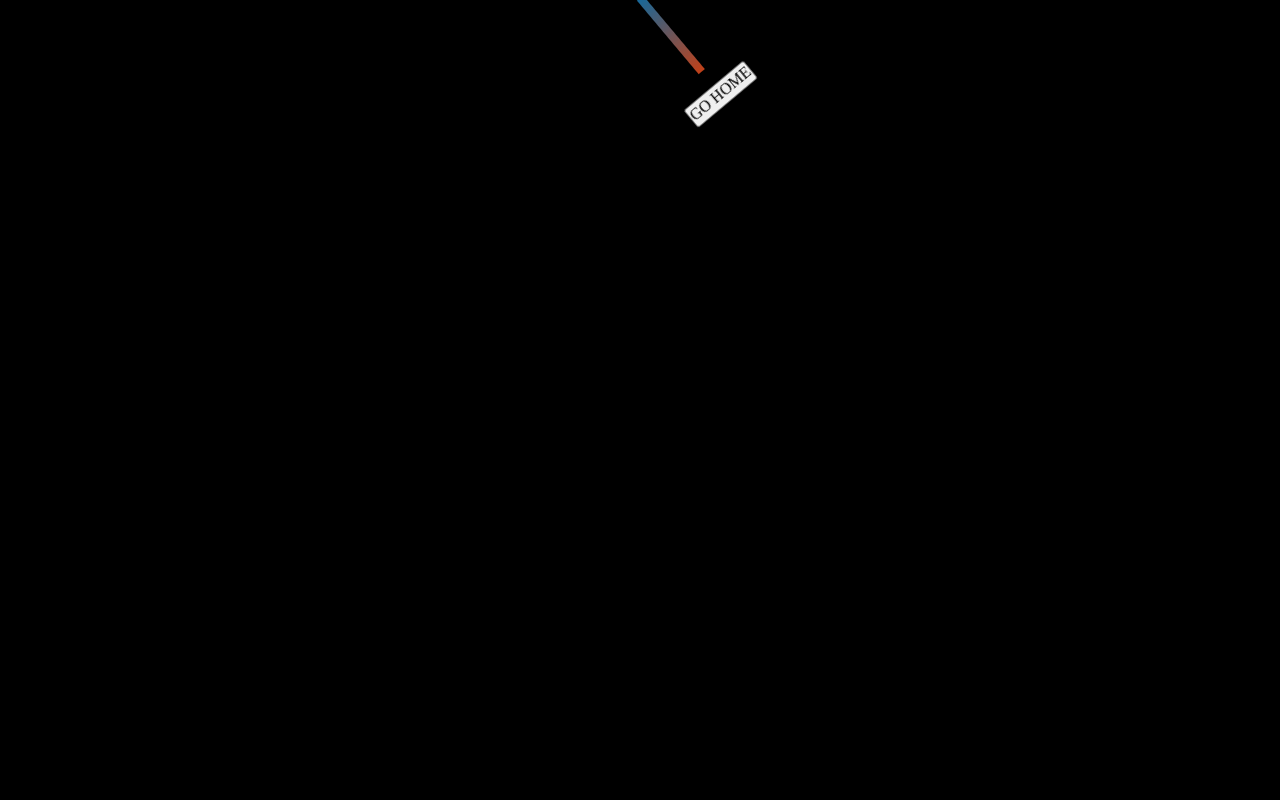
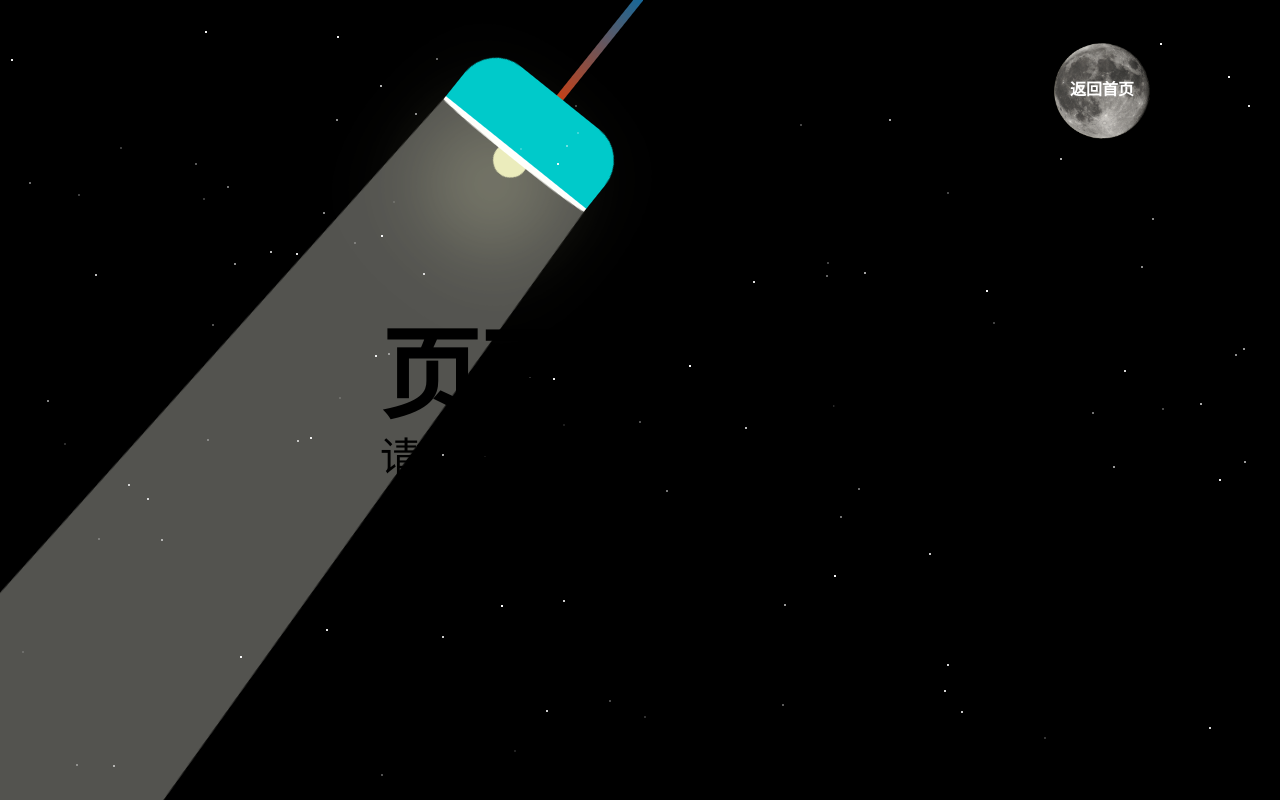
Before and after one commit to imleeou/vue-do-everything, a Vue app: page /404 in a window 1280 px wide. Before the commit this address had no page. Built offline with nearby package versions, Linux system fonts and the light colour scheme.

Commit message:
feat: 完成404页面

```diff
--- a/src/views/404/index.vue
+++ b/src/views/404/index.vue
@@ -37,9 +37,21 @@ onMounted(() => {
 <template>
   <div class="not-found" ref="notFoundDom">
     <div class="lamp">
+      <!-- 电线 -->
       <div class="wire"></div>
-      <div class="page-404">404</div>
-      <button @click="back">GO HOME</button>
+      <!-- 灯罩 -->
+      <div class="lampshade"></div>
+      <!-- 灯泡 -->
+      <div class="light-bulb"></div>
+      <!-- 光线 -->
+      <div class="light"></div>
+    </div>
+    <div class="tip">
+      <h2>页面走丢啦</h2>
+      <p>请检查您的访问地址是否正确</p>
+    </div>
+    <div class="operation">
+      <button @click="back">返回首页</button>
     </div>
   </div>
 </template>
@@ -59,18 +71,17 @@ onMounted(() => {
 .not-found {
   width: 100%;
   min-height: 100vh;
-  background-color: #000;
+  background-color: rgba(0, 0, 0, 1);
   position: relative;
   display: flex;
   justify-content: center;
-  align-items: flex-start;
+  align-items: center;
   :deep(.star-container) {
     width: 100%;
     height: 100%;
     position: absolute;
     top: 0;
     left: 0;
-    z-index: -1;
     .star {
       width: 2px;
       height: 2px;
@@ -81,7 +92,9 @@ onMounted(() => {
       opacity: 0.1;
     }
   }
-
+  & > * {
+    z-index: 1;
+  }
   // 灯的旋转动画
   @keyframes lamp {
     0% {
@@ -98,17 +111,89 @@ onMounted(() => {
   .lamp {
     margin: 0 auto;
     margin-top: -2px;
-    animation: lamp 5s infinite;
+    animation: lamp 8s infinite;
     animation-timing-function: cubic-bezier(0.6, 0, 0.38, 1);
     display: flex;
     flex-direction: column;
     align-items: center;
     transform-origin: center top;
+    position: fixed;
+    top: 0;
+    > * {
+      z-index: 1;
+    }
     .wire {
       width: 8px;
-      height: 12vh;
+      height: 16vh;
       background-image: linear-gradient(rgb(32 148 218 / 70%), rgb(193 65 25)),
         linear-gradient(rgba(0, 0, 0, 0.7), rgba(0, 0, 0, 0.7)), linear-gradient(rgba(0, 0, 0, 0.7), rgba(0, 0, 0, 0.7));
+    }
+    .lampshade {
+      width: 180px;
+      height: 70px;
+      background-color: rgb(0, 202, 202);
+      border-radius: 40px 40px 0 0;
+      position: relative;
+      &::after {
+        content: '';
+        display: block;
+        width: 100%;
+        height: 10%;
+        background-color: #fff;
+        border-radius: 0 0 100% 100%;
+        position: absolute;
+        bottom: -7px;
+      }
+    }
+    .light-bulb {
+      width: 35px;
+      height: 35px;
+      border-radius: 50%;
+      background-color: rgb(225, 227, 161);
+      margin-top: -8px;
+      box-shadow: 0 30px 100px 20px rgba(225, 227, 161, 80%);
+      z-index: 0;
+    }
+    .light {
+      width: 280px;
+      height: 0;
+      border-bottom: 900px solid rgba(255, 255, 243, 0.324);
+      border-image: linear;
+      border-left: 50px solid transparent;
+      border-right: 50px solid transparent;
+      z-index: 1;
+      margin-top: -25px;
+    }
+  }
+
+  .tip {
+    color: #000;
+    position: relative;
+    z-index: 9;
+    h2 {
+      font-size: 100px;
+    }
+    p {
+      font-size: 40px;
+    }
+  }
+
+  .operation {
+    position: absolute;
+    right: 10%;
+    top: 5%;
+    button {
+      width: 100px;
+      height: 100px;
+      cursor: pointer;
+      background-image: url('@/assets/images/layout/moon.jpeg');
+      color: #fff;
+      background-position: center center;
+      background-repeat: no-repeat;
+      border-radius: 100%;
+      background-size: 108% 108%;
+      border: none;
+      font-weight: bold;
     }
   }
 }
```
Also changed, not shown: src/assets/images/layout/moon.jpeg (added).
